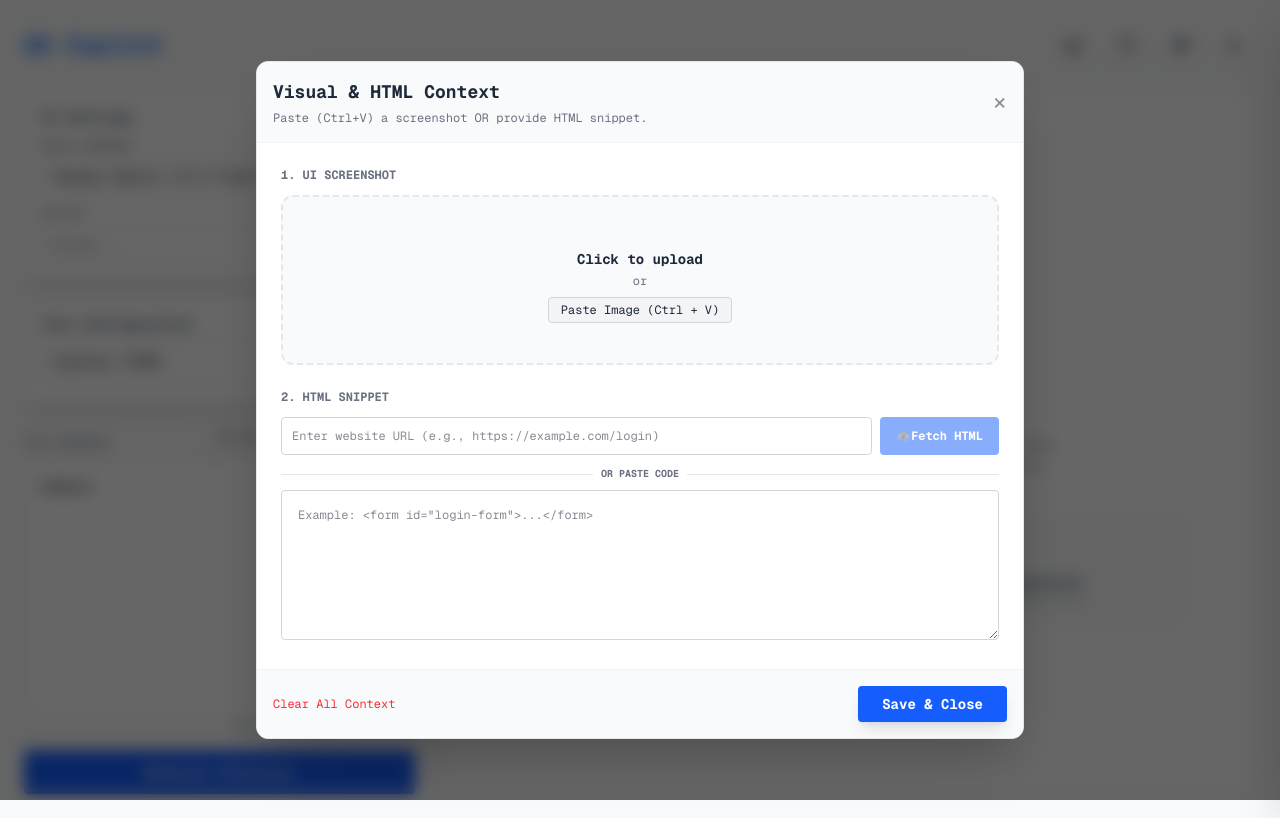
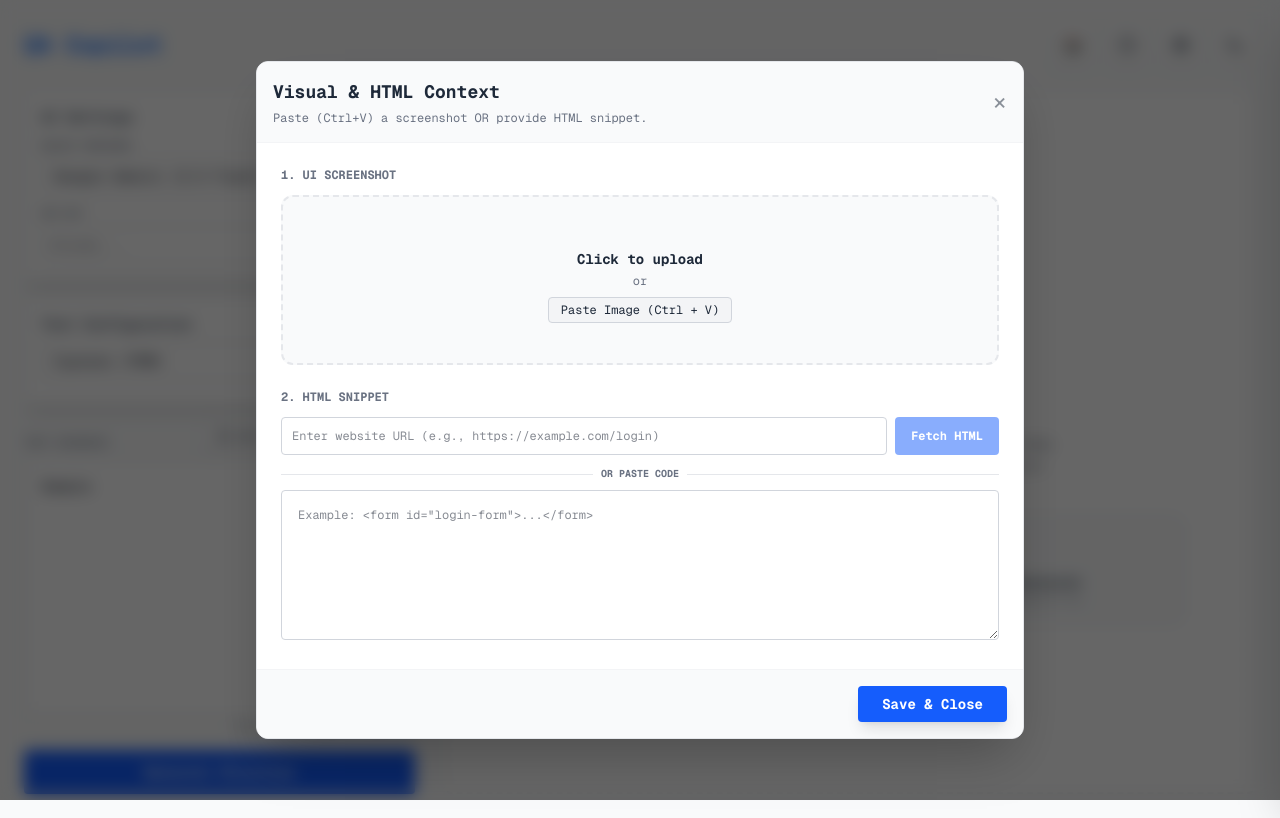
Before and after one commit to archndrx/qa-ai-test-gen, a Next.js app: page / in a window 1280 px wide. Both pictures are taken after typing "Sample" into the empty fields and a click on the button "Add Visual/HTML Context". Built offline with nearby package versions, Linux system fonts and the light colour scheme.

Commit message:
improvement - enhance SmartContextModal footer with conditional clear button and reset file input

```diff
--- a/app/components/modals/SmartContextModal.tsx
+++ b/app/components/modals/SmartContextModal.tsx
@@ -225,7 +225,6 @@ export const SmartContextModal: React.FC<SmartContextModalProps> = ({
                 disabled={isCrawling || !urlInput}
                 className="px-4 py-2 bg-blue-600 hover:bg-blue-500 text-white text-xs font-bold rounded disabled:opacity-50 disabled:cursor-not-allowed flex items-center gap-2"
               >
-                {isCrawling ? <span className="animate-spin">⌛</span> : "🕷️"}
                 {isCrawling ? "Crawling..." : "Fetch HTML"}
               </button>
             </div>
@@ -259,21 +258,23 @@ export const SmartContextModal: React.FC<SmartContextModalProps> = ({
         </div>
 
         {/* Footer */}
-        <div
-          className={`p-4 border-t flex justify-between items-center ${theme.header}`}
-        >
+        <div className={`p-4 border-t flex items-center ${theme.header}`}>
+          {(imageData || htmlContext) && (
             <button
               onClick={() => {
                 setHtmlContext("");
                 setImageData(null);
+                if (fileInputRef.current) fileInputRef.current.value = "";
               }}
-            className="text-xs text-red-500 hover:underline"
+              className="text-xs text-red-500 hover:underline animate-in fade-in slide-in-from-left-2 duration-200"
             >
               Clear All Context
             </button>
+          )}
+
           <button
             onClick={onClose}
-            className="px-6 py-2 rounded bg-blue-600 hover:bg-blue-500 text-white text-sm font-bold shadow-lg transition"
+            className="ml-auto px-6 py-2 rounded bg-blue-600 hover:bg-blue-500 text-white text-sm font-bold shadow-lg transition"
           >
             Save & Close
           </button>
```
Lines whose indentation alone changed are shown as unchanged.
